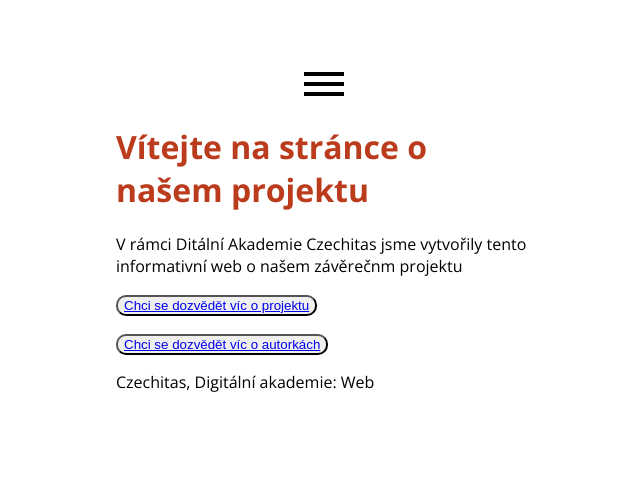
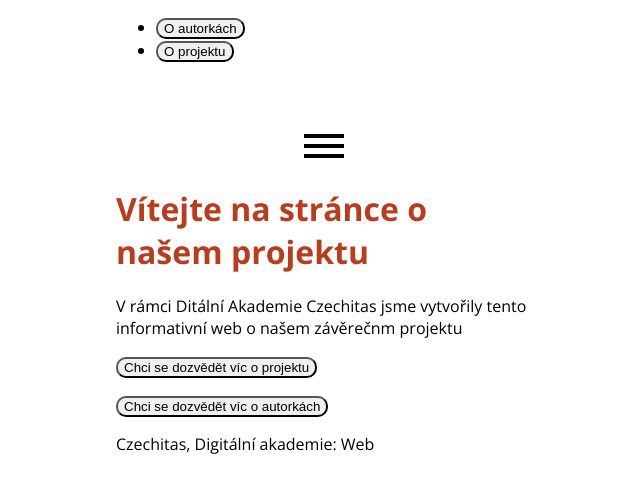
Before and after one commit to EmSturm/o-projektu, a React (Vite) app: page / in a window 1280 px wide. Shown: the top 492 px of the page, without its empty margins (316-956 px from the left). Built offline with nearby package versions, Linux system fonts and the light colour scheme.

Commit message:
Základy routeru

```diff
--- a/package.json
+++ b/package.json
@@ -10,7 +10,8 @@
   },
   "dependencies": {
     "react": "^18.2.0",
-    "react-dom": "^18.2.0"
+    "react-dom": "^18.2.0",
+    "react-router-dom": "^6.18.0"
   },
   "devDependencies": {
     "@types/react": "^18.2.15",
--- a/src/components/Menu/index.jsx
+++ b/src/components/Menu/index.jsx
@@ -20,10 +20,10 @@ export const Menu = () => {
         <nav>
           <ul>
             <li>
-              <a href="./src/pages/AboutUs">O nás</a>
+            <Link to="/aboutus"><button>O autorkách</button></Link>
             </li>
             <li>
-              <a href="./src/pages/AboutProject">O projektu</a>
+            <Link to="/aboutproject"><button>O projektu</button></Link>
             </li>
           </ul>
         </nav>
--- a/src/index.jsx
+++ b/src/index.jsx
@@ -1,7 +1,56 @@
-import { createRoot } from 'react-dom/client';
-import { HomePage } from './pages/HomePage';
-import './global.css';
+import { createRoot } from "react-dom/client";
+import { HomePage } from "./pages/HomePage";
+import { AboutUs } from "./pages/AboutUs";
+import { AboutProject } from "./pages/AboutProject";
+import { RouterProvider, createBrowserRouter } from "react-router-dom";
+import "./global.css";
+import { Link, Outlet } from "react-router-dom";
 
-createRoot(
-  document.querySelector('#app'),
-).render(<HomePage />);
+
+export const App = () => {
+  return (
+    <div className="container">
+      <nav>
+        <ul>
+          <li>
+            <Link to="/aboutus">
+              <button>O autorkách</button>
+            </Link>
+          </li>
+          <li>
+            <Link to="/aboutproject">
+              <button>O projektu</button>
+            </Link>
+          </li>
+        </ul>
+      </nav>
+
+      <Outlet />
+    </div>
+  );
+};
+
+const router = createBrowserRouter([
+  {
+    path: "/",
+    element: <App />,
+    children: [
+      {
+        path: "",
+        element: <HomePage />,
+      },
+      {
+        path: "aboutus",
+        element: <AboutUs />,
+      },
+      {
+        path: "aboutproject",
+        element: <AboutProject />,
+      },
+    ],
+  },
+]);
+
+createRoot(document.querySelector("#app")).render(
+  <RouterProvider router={router} />
+);
--- a/src/pages/AboutProject/index.jsx
+++ b/src/pages/AboutProject/index.jsx
@@ -1,4 +1,5 @@
 import "./style.css";
+
 
 export const AboutProject = () => {
   return (
@@ -9,7 +10,7 @@ export const AboutProject = () => {
         web o našem závěrečném projektu.
       </p>
       <br />
-      <h3>Mntoři: Filip Jirská a Nela Letochová</h3>
+      <h3>Mentoři: Filip Jirská a Nela Letochová</h3>
     </div>
   );
 };
--- a/src/pages/HomePage/index.jsx
+++ b/src/pages/HomePage/index.jsx
@@ -1,25 +1,32 @@
-import './style.css';
-import { Menu } from '../../components/Menu'
-import { AboutProject } from '../AboutProject';
-import { AboutUs } from '../AboutUs'
+import "./style.css";
+import { Menu } from "../../components/Menu";
+import { Link } from "react-router-dom";
 
 export const HomePage = () => {
   return (
     <div className="container">
+      <main>
         <header>
           <Menu />
         </header>
         <main>
-
           <h1>Vítejte na stránce o našem projektu</h1>
-        <p>V rámci Ditální Akademie Czechitas jsme vytvořily tento informativní web o našem závěrečnm projektu</p>
-      <button> <a href='./pages/AboutProject'>Chci se dozvědět víc o projektu</a></button> <br />
+          <p>
+            V rámci Ditální Akademie Czechitas jsme vytvořily tento informativní
+            web o našem závěrečnm projektu
+          </p>
+          <Link to="/aboutproject">
+            <button>Chci se dozvědět víc o projektu</button>
+          </Link>
           <p></p>
-      <button><a href='./pages/AboutUs'>Chci se dozvědět víc o autorkách</a></button>
+          <Link to="/aboutus">
+            <button>Chci se dozvědět víc o autorkách</button>
+          </Link>
         </main>
         <footer>
           <p>Czechitas, Digitální akademie: Web</p>
         </footer>
+      </main>
     </div>
   );
 };
```
Lines whose indentation alone changed are shown as unchanged.
